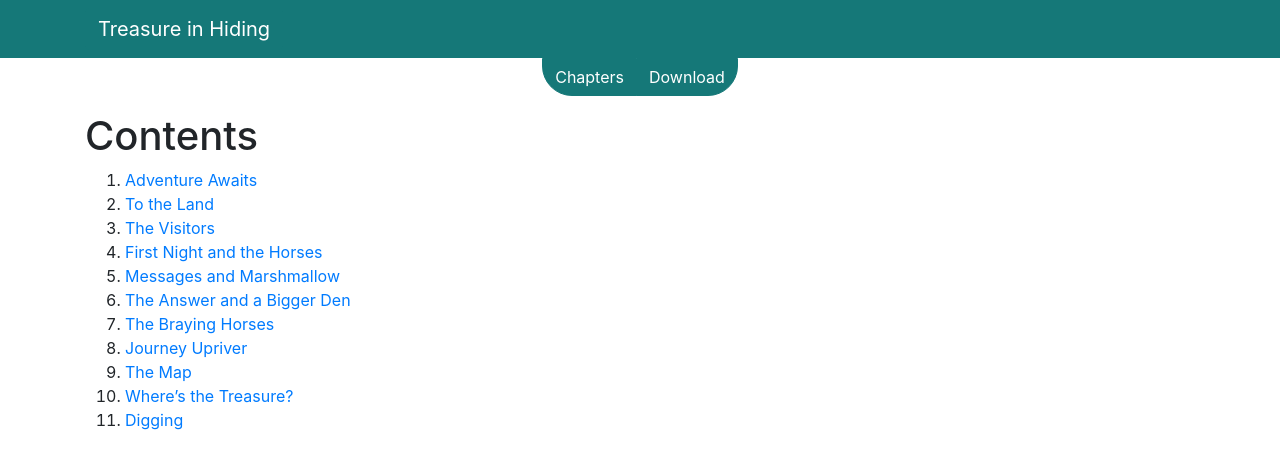
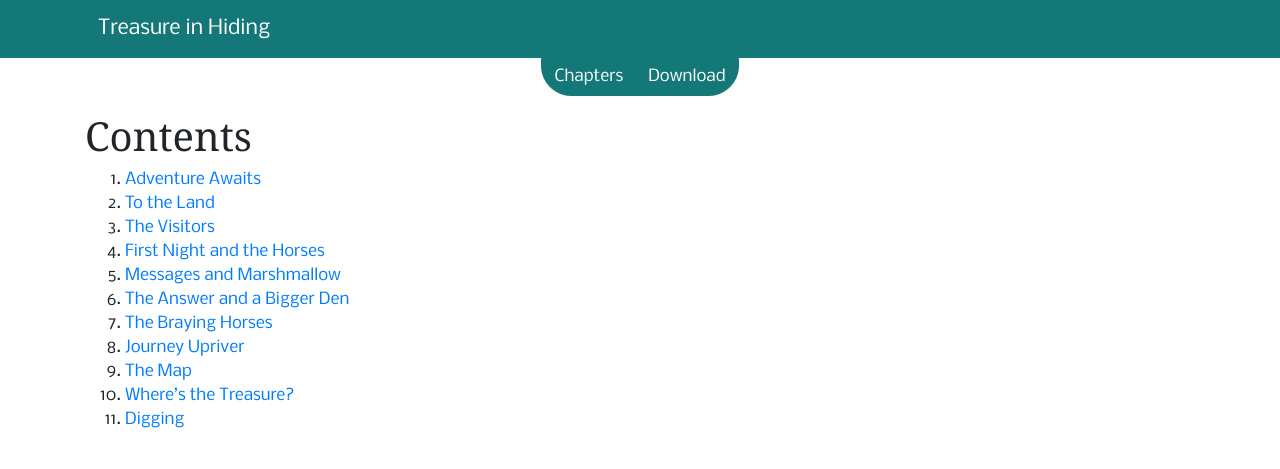
Before and after one commit to benjamin-wilkins/treasure-in-hiding, a Jekyll site: the page built from index.md, in a window 1280 px wide. Shown: the top 469 px of the page. Built offline with Jekyll 4.4.1, drawn with Linux system fonts in a browser that asks for light colours; some web fonts are replaced; our own code applies the rules of GitHub Pages for plain Markdown files.

Commit message:
Change fonts

```diff
--- a/_layouts/default.html
+++ b/_layouts/default.html
@@ -7,6 +7,10 @@
 
     <!-- Bootstrap CSS -->
     <link rel="stylesheet" href="https://stackpath.bootstrapcdn.com/bootstrap/4.5.0/css/bootstrap.min.css" integrity="sha384-9aIt2nRpC12Uk9gS9baDl411NQApFmC26EwAOH8WgZl5MYYxFfc+NcPb1dKGj7Sk" crossorigin="anonymous">
+
+    <!-- Fonts -->
+    <link href="http://fonts.googleapis.com/css?family=Corben:bold" rel="stylesheet" type="text/css">
+    <link href="http://fonts.googleapis.com/css?family=Nobile" rel="stylesheet" type="text/css">
 
     {% seo %}
 
@@ -27,6 +31,12 @@
         background-color: #89B6B6 !important;
         color: #FFFFFF;
         border-color: #157878 !important;
+      }
+      h1, h2, h3, h4, h5, h6 {
+        font-family: 'Corben', Georgia, Times, serif;
+      }
+      p, div {
+        font-family: 'Nobile', Helvetica, Arial, sans-serif;
       }
     </style>
   </head>
```
